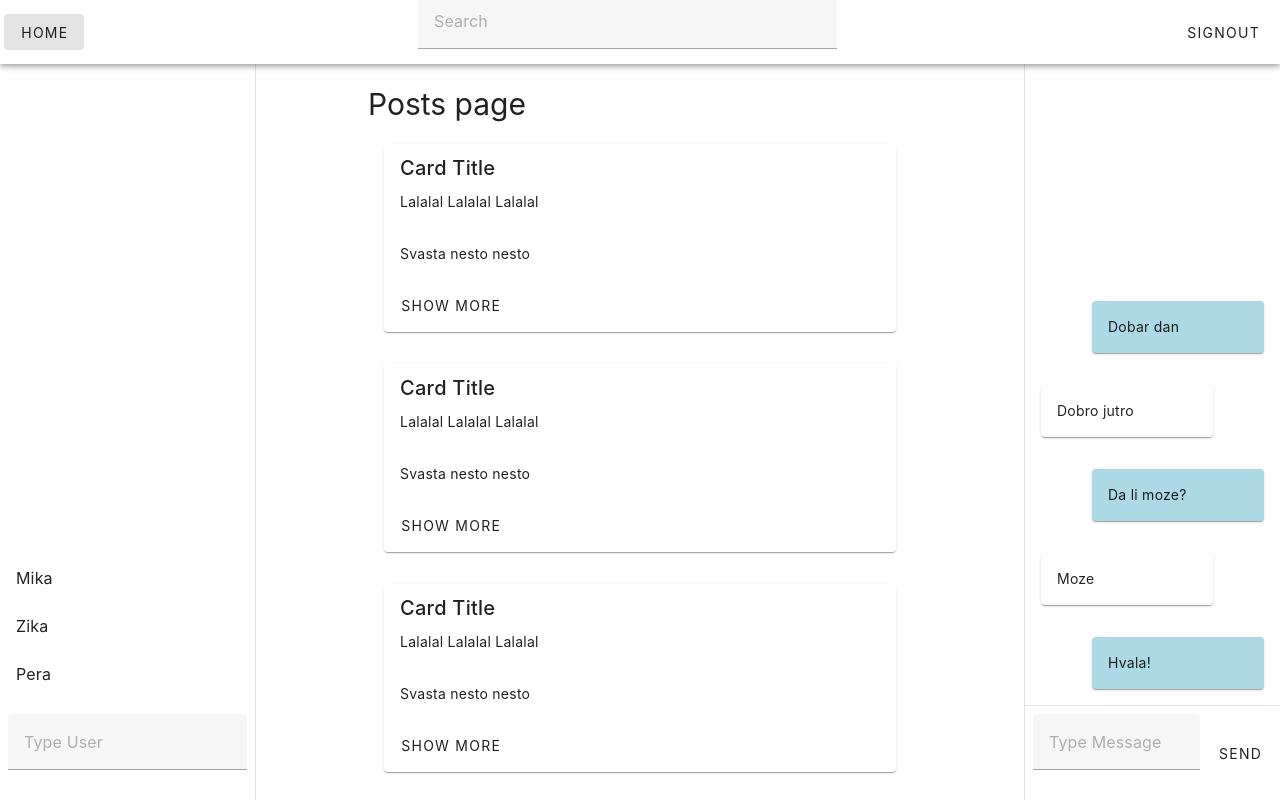
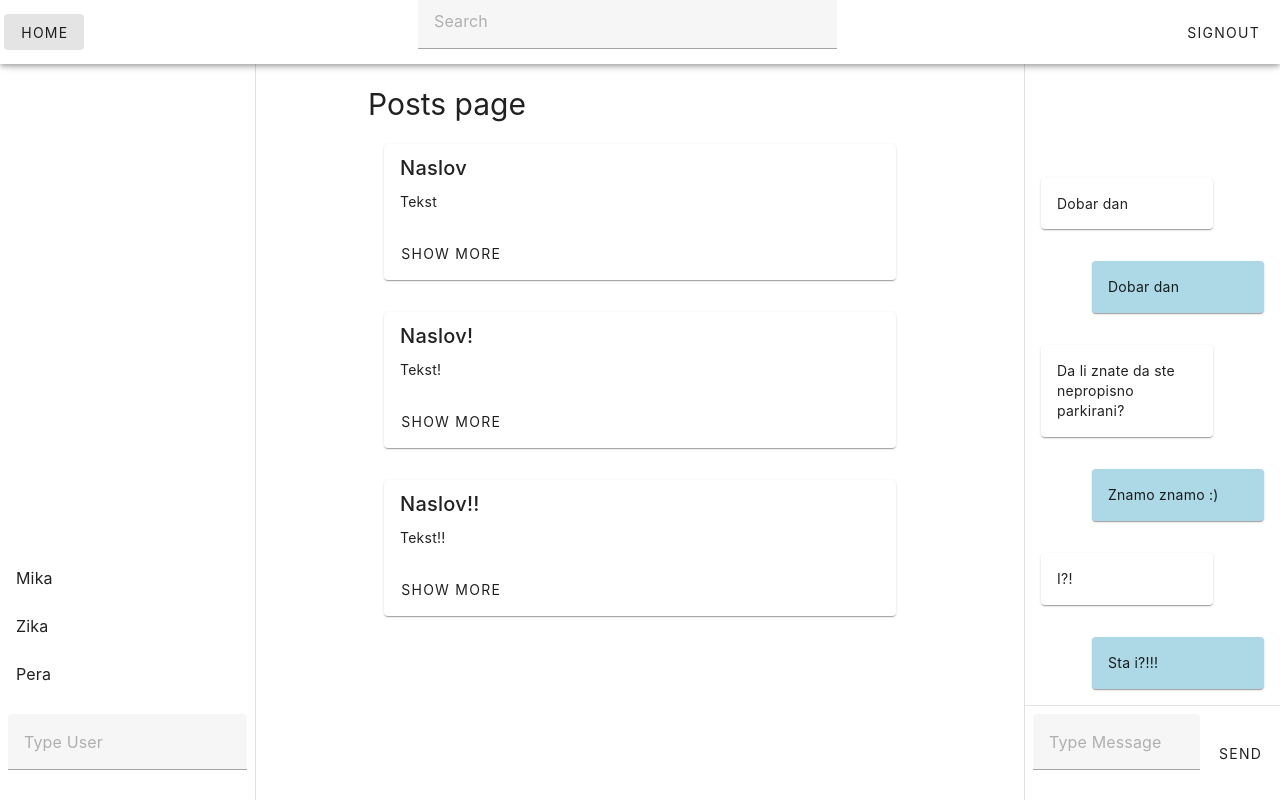
Before and after one commit to neske99/MATF-drustvena-mreza, a Vue app in the folder WebApp/: page /home in a window 1280 px wide. Shown: the top 802 px of the page. Built offline with nearby package versions, Linux system fonts and the light colour scheme.

Commit message:
feat(stores):Adding template logic to pinia stores

```diff
--- a/WebApp/src/components/Post/PostComponent.vue
+++ b/WebApp/src/components/Post/PostComponent.vue
@@ -1,13 +1,10 @@
 <template>
   <v-container fluid>
     <v-card outlined>
-      <v-card-title>Card Title</v-card-title>
-      <v-card-text>Lalalal
-        Lalalal
-        Lalalal
-      </v-card-text>
+      <v-card-title>{{ title }}</v-card-title>
+
       <v-card-text>
-        Svasta nesto nesto
+        {{ text }}
       </v-card-text>
 
       <v-card-actions>
@@ -24,8 +21,10 @@ import { defineComponent } from 'vue'
 
 export default defineComponent({
   name: 'PostComponent',
+  props: ['title', 'text'],
   data() {
     return {
+
 
     }
   },
--- a/WebApp/src/components/TheLeftSidebar.vue
+++ b/WebApp/src/components/TheLeftSidebar.vue
@@ -22,6 +22,7 @@
 
 <script lang='ts'>
 import { defineComponent } from 'vue'
+import { chatStore } from '../stores/chat.ts'
 
 
 export default defineComponent({
@@ -39,6 +40,7 @@ export default defineComponent({
   },
   methods: {
     openChatWithFriend(friend: string) {
+      chatStore().switchUserChat();
       console.log(friend);
     }
   }
--- a/WebApp/src/components/TheRightSidebar.vue
+++ b/WebApp/src/components/TheRightSidebar.vue
@@ -19,7 +19,7 @@
 <script lang='ts'>
 import { defineComponent } from 'vue'
 import MessageComponent from './Chat/MessageComponent.vue';
-
+import { chatStore } from '../stores/chat.ts'
 
 export default defineComponent({
   name: 'TheRightSidebar',
@@ -28,9 +28,12 @@ export default defineComponent({
   },
   data() {
     return {
-      messages: [{ message: "Dobar dan", isSender: true }, { message: "Dobro jutro", isSender: false }, { message: "Da li moze?", isSender: true }, { message: "Moze", isSender: false }, { message: "Hvala!", isSender: true }],
+      messages: chatStore().getCurrentMessages,
       messageToSend: ""
     }
+  },
+  created() {
+
   },
   methods: {
     onSend() {
--- a/WebApp/src/stores/auth.ts
+++ b/WebApp/src/stores/auth.ts
@@ -7,7 +7,15 @@ export const authStore = defineStore('auth', () => {
   //getters
   const isUserAuthenticated = computed(() => isAuthenticated.value)
   //actions
+  const signup = function () {
+    //Todo
+  }
+  const login = function () {
+    //Todo
+  }
+  const logout = function () {
+    //Todo
+  }
 
-
-  return { isUserAuthenticated }
+  return { isUserAuthenticated, signup, login, logout }
 })
--- /dev/null
+++ b/WebApp/src/stores/chat.ts
@@ -0,0 +1,27 @@
+import { computed, reactive } from 'vue'
+import { defineStore } from 'pinia'
+
+export const chatStore = defineStore('chat', () => {
+  // state
+  const currentChatMessages = reactive([{ message: "Dobar dan", isSender: false },
+  { message: "Dobar dan", isSender: true },
+  { message: "Da li znate da ste nepropisno parkirani?", isSender: false },
+  { message: "Znamo znamo :)", isSender: true },
+  { message: "I?!", isSender: false },
+  { message: "Sta i?!!!", isSender: true }]);
+  //getters
+  const getCurrentMessages = computed(() => currentChatMessages)
+  //actions
+  const switchUserChat = function () {
+    currentChatMessages.splice(0, currentChatMessages.length,
+      ...[{ message: "Dobar dan", isSender: true },
+      { message: "Dobro jutro", isSender: false },
+      { message: "Da li moze?", isSender: true }, { message: "Moze", isSender: false },
+      { message: "##$%!!@#$%^^&*!", isSender: true }])
+  }
+  const refreshChat = function () {
+    //TODO
+  }
+
+  return { getCurrentMessages, switchUserChat, refreshChat }
+})
--- /dev/null
+++ b/WebApp/src/stores/post.ts
@@ -0,0 +1,13 @@
+import { computed, reactive } from 'vue'
+import { defineStore } from 'pinia'
+
+export const postStore = defineStore('post', () => {
+  // state
+  const currentPosts = reactive([{ title: 'Naslov', text: 'Tekst' }, { title: 'Naslov!', text: 'Tekst!' }, { title: 'Naslov!!', text: 'Tekst!!' }]);
+  //getters
+  const getCurrentPosts = computed(() => currentPosts)
+  //actions
+
+
+  return { getCurrentPosts };
+})
--- a/WebApp/src/views/PostsView.vue
+++ b/WebApp/src/views/PostsView.vue
@@ -1,27 +1,27 @@
 <template>
   <h1>Posts page</h1>
-  <PostComponent></PostComponent>
-  <v-spacer></v-spacer>
-  <PostComponent></PostComponent>
-  <v-spacer></v-spacer>
-  <PostComponent></PostComponent>
-  <v-spacer></v-spacer>
-  <PostComponent></PostComponent>
-  <v-spacer></v-spacer>
+
+  <PostComponent v-for="post in posts" :title="post.title" :text="post.text" :key="post.title"></PostComponent>
 </template>
 
 <script lang="ts">
 import PostComponent from '@/components/Post/PostComponent.vue';
 import { defineComponent } from 'vue';
+import { postStore } from '../stores/post.ts'
 
 // Components
 
 
 export default defineComponent({
   name: 'HomeView',
-
   components: {
     PostComponent
   },
+  data() {
+    return {
+      posts: postStore().getCurrentPosts
+
+    };
+  }
 });
 </script>
--- a/WebApp/src/views/auth/SignupView.vue
+++ b/WebApp/src/views/auth/SignupView.vue
@@ -13,6 +13,7 @@
         <label for="password">Password: </label>
         <v-text-field id="password" type="password" label="Password" />
       </div>
+      <v-btn>Signup</v-btn>
     </v-form>
   </div>
   <p>Already have an account? <RouterLink to="/auth/login">Login</RouterLink>.</p>
```
